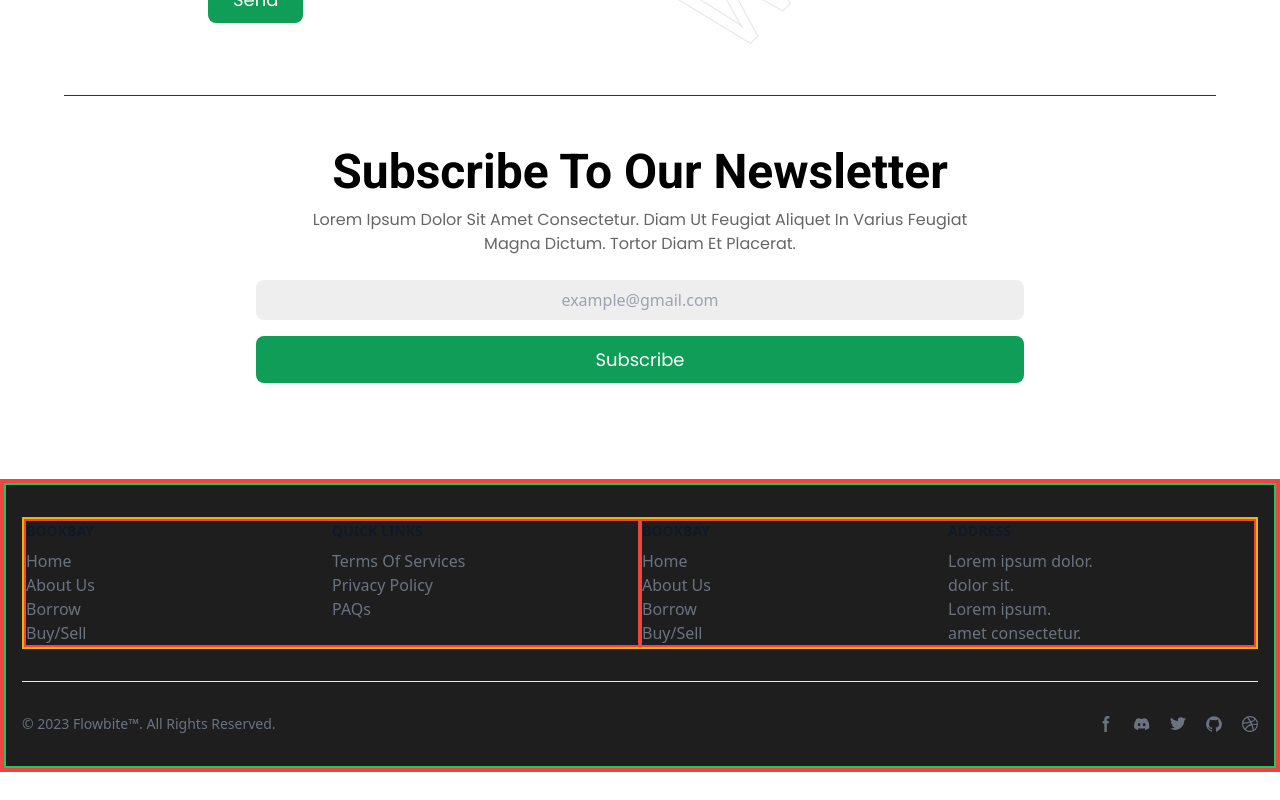
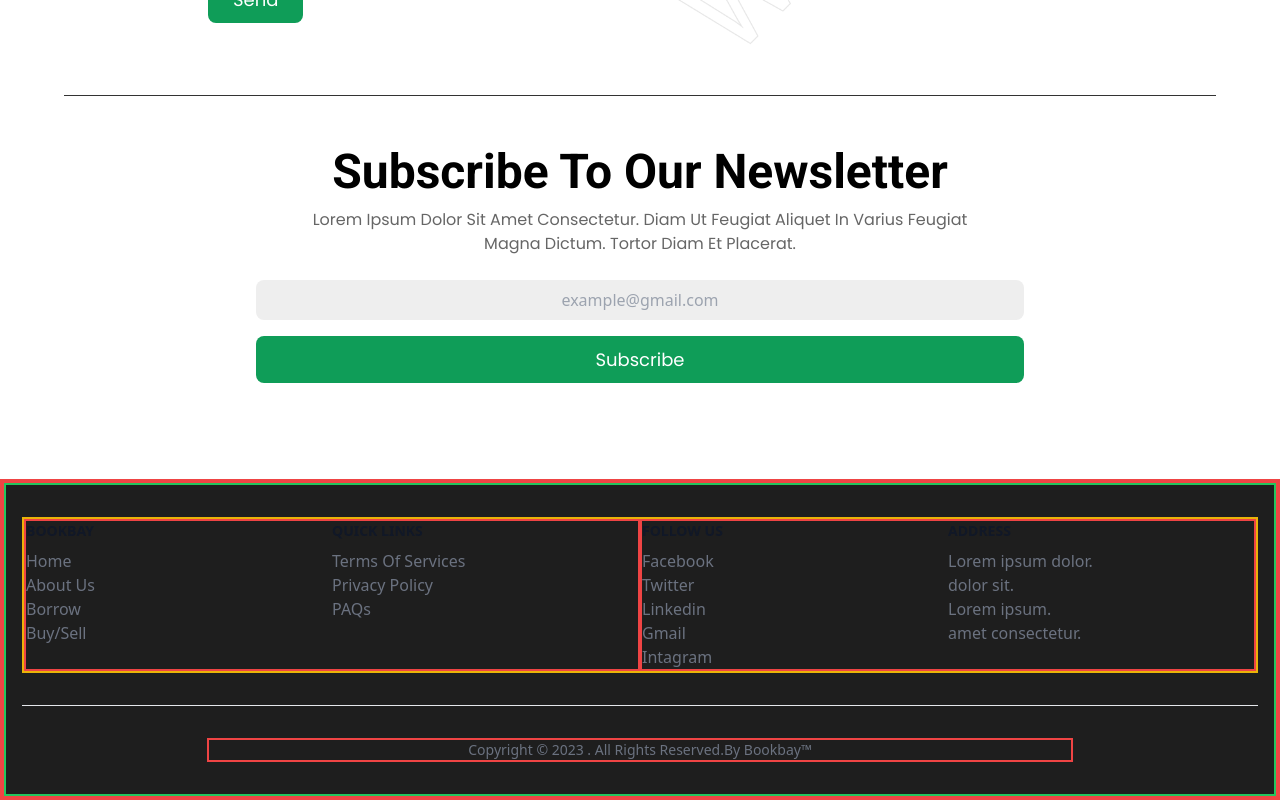
Before and after one commit to smartrogo/Bookbay, a React (Vite) app: page / in a window 1280 px wide. Shown: the part 3991-4791 px from the top of the page. Before the commit the page ends 4763 px from the top, so only its background shows below. Built offline with nearby package versions, Linux system fonts and the light colour scheme; no server answers; a web font is replaced by a local one.

Commit message:
landing page

```diff
--- a/src/components/Footer.jsx
+++ b/src/components/Footer.jsx
@@ -5,36 +5,37 @@ export const Footer = () => {
   return (
     <div className="mt-24 border-2 border-red-500">
       <footer className="bg-[#1E1E1E] border-2 border-red-500">
-
         <div className="mx-auto w-full max-w-screen-xl p-4 py-6 lg:py-8  border-2 border-green-500">
-
           <div className="md:flex md:justify-between border-2 border-yellow-500">
-
             <div className="flex justify-between w-full md:w-1/2 mb-6 md:mb-0 border-2 border-red-500">
-
               <div className="w-1/2 ">
                 <ul className="text-gray-500 dark:text-gray-400 font-medium">
                   <li className="mb-2">
-                    <Link to="/"
-                      className="flex items-center hover:underline"
-                    >
-
+                    <Link to="/" className="flex items-center hover:underline">
                       <span className="self-center font-semibold whitespace-nowrap dark:text-white text-sm text-gray-900 uppercase">
                         Bookbay
                       </span>
                     </Link>
                   </li>
                   <li>
-                    <Link to="/" className="hover:underline">Home</Link>
+                    <Link to="/" className="hover:underline">
+                      Home
+                    </Link>
                   </li>
                   <li>
-                    <Link to="/about" className="hover:underline">About Us</Link>
+                    <Link to="/about" className="hover:underline">
+                      About Us
+                    </Link>
                   </li>
                   <li>
-                    <Link to="/borrow" className="hover:underline">Borrow</Link>
+                    <Link to="/borrow" className="hover:underline">
+                      Borrow
+                    </Link>
                   </li>
                   <li>
-                    <Link to="/buy/sell" className="hover:underline">Buy/Sell</Link>
+                    <Link to="/buy/sell" className="hover:underline">
+                      Buy/Sell
+                    </Link>
                   </li>
                 </ul>
               </div>
@@ -44,7 +45,6 @@ export const Footer = () => {
                   Quick Links
                 </h2>
                 <ul className="text-gray-500 dark:text-gray-400 font-medium">
-
                   <li>
                     <Link
                       href="https://tailwindcss.com/"
@@ -71,33 +71,38 @@ export const Footer = () => {
                   </li>
                 </ul>
               </div>
-
             </div>
             <div className="flex justify-between w-full md:w-1/2 mb-6 md:mb-0 border-2 border-red-500">
+              <div className="w-1/2">
+                <h2 className="mb-2 text-sm font-semibold text-gray-900 uppercase dark:text-white">
+                Follow Us
+                </h2>
+                <ul className="text-gray-500 dark:text-gray-400 font-medium">
 
-              <div className="w-1/2">
-                <ul className="text-gray-500 dark:text-gray-400 font-medium">
-                  <li className="mb-2">
-                    <Link to="/"
-                      className="flex items-center hover:underline"
-                    >
-
-                      <span className="self-center font-semibold whitespace-nowrap dark:text-white text-sm text-gray-900 uppercase">
-                        Bookbay
-                      </span>
+                  <li>
+                    <Link to="/" className="hover:underline">
+                      Facebook
                     </Link>
                   </li>
                   <li>
-                    <Link to="/" className="hover:underline">Home</Link>
+                    <Link to="/" className="hover:underline">
+                      Twitter
+                    </Link>
                   </li>
                   <li>
-                    <Link to="/about" className="hover:underline">About Us</Link>
+                    <Link to="/" className="hover:underline">
+                      Linkedin
+                    </Link>
                   </li>
                   <li>
-                    <Link to="/borrow" className="hover:underline">Borrow</Link>
+                    <Link to="/" className="hover:underline">
+                      Gmail
+                    </Link>
                   </li>
                   <li>
-                    <Link to="/buy/sell" className="hover:underline">Buy/Sell</Link>
+                    <Link to="/" className="hover:underline">
+                      Intagram
+                    </Link>
                   </li>
                 </ul>
               </div>
@@ -107,7 +112,6 @@ export const Footer = () => {
                   Address
                 </h2>
                 <ul className="text-gray-500 dark:text-gray-400 font-medium">
-
                   <li>
                     <Link
                       href="https://tailwindcss.com/"
@@ -142,63 +146,21 @@ export const Footer = () => {
                   </li>
                 </ul>
               </div>
-
             </div>
 
-            {/* <div className="grid grid-cols-2 gap-8 sm:gap-6 sm:grid-cols-3  border-2 border-red-500">
-              <div>
-                <h2 className="mb-6 text-sm font-semibold text-gray-900 uppercase dark:text-white">
-                  Follow us
-                </h2>
-                <ul className="text-gray-500 dark:text-gray-400 font-medium">
-                  <li className="mb-4">
-                    <a
-                      href="https://github.com/themesberg/flowbite"
-                      className="hover:underline "
-                    >
-                      Github
-                    </a>
-                  </li>
-                  <li>
-                    <a
-                      href="https://discord.gg/4eeurUVvTy"
-                      className="hover:underline"
-                    >
-                      Discord
-                    </a>
-                  </li>
-                </ul>
-              </div>
-              <div>
-                <h2 className="mb-6 text-sm font-semibold text-gray-900 uppercase dark:text-white">
-                  Legal
-                </h2>
-                <ul className="text-gray-500 dark:text-gray-400 font-medium">
-                  <li className="mb-4">
-                    <a href="#" className="hover:underline">
-                      Privacy Policy
-                    </a>
-                  </li>
-                  <li>
-                    <a href="#" className="hover:underline">
-                      Terms &amp; Conditions
-                    </a>
-                  </li>
-                </ul>
-              </div>
-            </div> */}
 
           </div>
           <hr className="my-6 border-gray-200 sm:mx-auto dark:border-gray-700 lg:my-8" />
-          <div className="sm:flex sm:items-center sm:justify-between">
-            <span className="text-sm text-gray-500 sm:text-center dark:text-gray-400">
-              © 2023{" "}
+
+          <div className="border-2 w-[70%] flex justify-center mx-auto border-red-500 text-center">
+            <span className="text-sm text-gray-500 dark:text-gray-400">
+              Copyright © 2023
+              . All Rights Reserved.
               <a href="https://flowbite.com/" className="hover:underline">
-                Flowbite™
+               By Bookbay™
               </a>
-              . All Rights Reserved.
             </span>
-            <div className="flex mt-4 space-x-5 sm:justify-center sm:mt-0">
+            {/* <div className="flex mt-4 space-x-5 sm:justify-center sm:mt-0">
               <a
                 href="#"
                 className="text-gray-500 hover:text-gray-900 dark:hover:text-white"
@@ -290,7 +252,7 @@ export const Footer = () => {
                 </svg>
                 <span className="sr-only">Dribbble account</span>
               </a>
-            </div>
+            </div> */}
           </div>
         </div>
       </footer>
```
